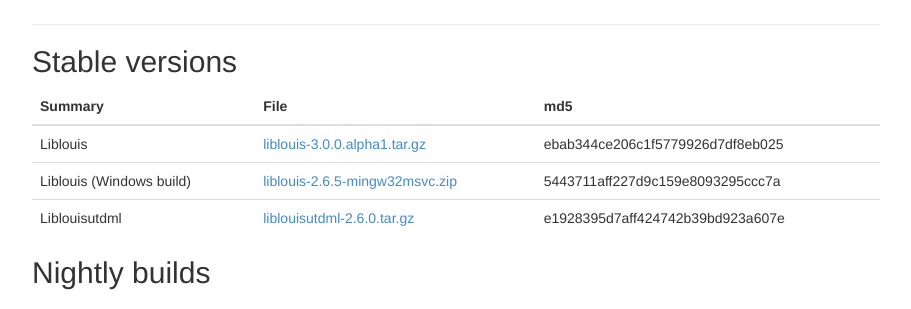
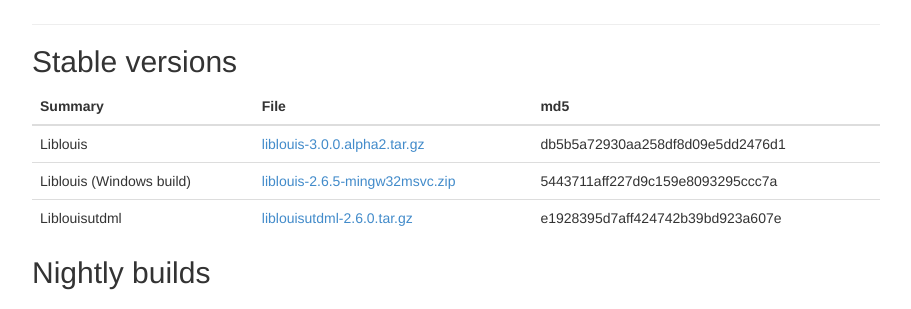
Before and after one commit to liblouis/liblouis.github.io, a Jekyll site: the page built from downloads/index.md, in a window 1280 px wide and 1356 px high. Shown: the part 135-444 px from the top of the window, without its empty margins (38-949 px from the left). Built offline with Jekyll 4.4.1, drawn with Linux system fonts in a browser that asks for light colours.

Commit message:
Update the link to a new alpha release

```diff
--- a/downloads/index.md
+++ b/downloads/index.md
@@ -6,7 +6,7 @@ title: Downloads
 
 |Summary|File|md5|
 |---------|
-|Liblouis|[liblouis-3.0.0.alpha1.tar.gz](https://github.com/liblouis/liblouis/releases/download/v3.0.0.alpha1/liblouis-3.0.0.alpha1.tar.gz)|ebab344ce206c1f5779926d7df8eb025|
+|Liblouis|[liblouis-3.0.0.alpha2.tar.gz](https://github.com/liblouis/liblouis/releases/download/v3.0.0.alpha1/liblouis-3.0.0.alpha2.tar.gz)|db5b5a72930aa258df8d09e5dd2476d1|
 |Liblouis (Windows build)|[liblouis-2.6.5-mingw32msvc.zip](https://github.com/liblouis/liblouis/releases/download/v2.6.5/liblouis-2.6.5-mingw32msvc.zip)|5443711aff227d9c159e8093295ccc7a|
 |Liblouisutdml|[liblouisutdml-2.6.0.tar.gz](https://github.com/liblouis/liblouisutdml/releases/download/v2.6.0/liblouisutdml-2.6.0.tar.gz)|e1928395d7aff424742b39bd923a607e|
 {: .table}
```
